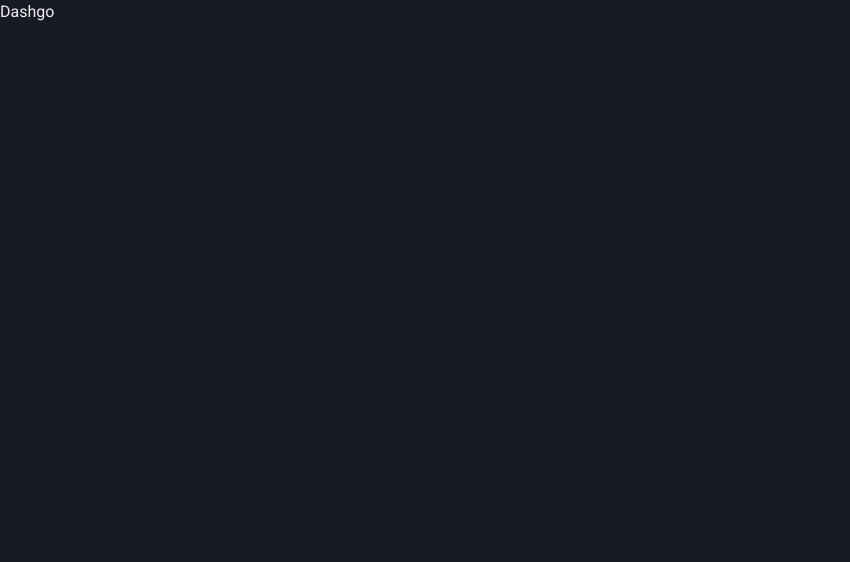
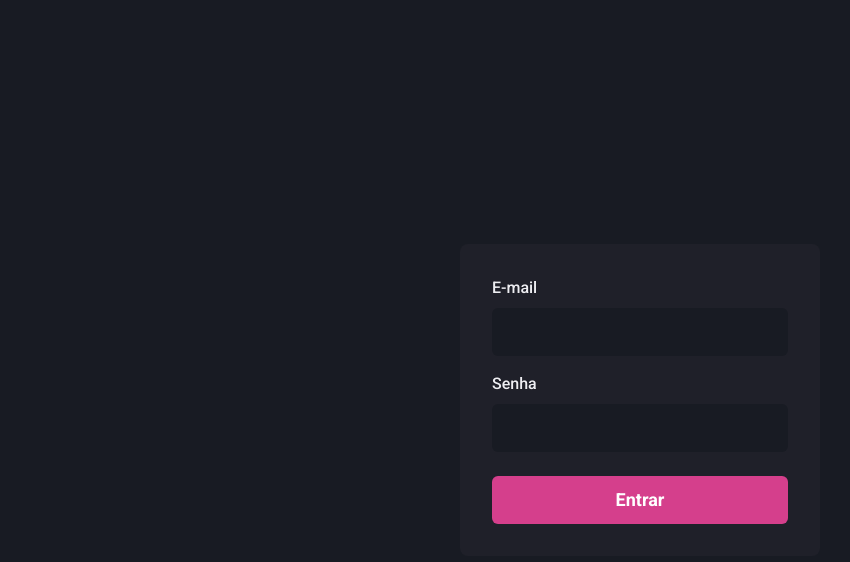
Before and after one commit to DevMiguell/dashgo-ignite, a Next.js app: page / in a window 1280 px wide. Shown: the top 562 px of the page, without its empty margins (0-850 px from the left). Built offline with nearby package versions, Linux system fonts and the light colour scheme.

Commit message:
Criando pagina Home e componente de Input

```diff
--- /dev/null
+++ b/src/components/Form/Input.tsx
@@ -0,0 +1,29 @@
+import { FormControl, FormLabel, Input as ChakraInput, InputProps as  ChakraInputProps } from "@chakra-ui/react";
+
+interface InputProps extends ChakraInputProps{
+  name: string
+  label?: string
+}
+
+export function Input({name, label, ...rest }: InputProps) {
+  return (
+    <FormControl>
+      { !!label && <FormLabel htmlFor={name}>{label}</FormLabel>}
+
+      <ChakraInput
+        name={name}
+        id={name}
+        type="email"
+        focusBorderColor="pink.500"
+        bgColor="gray.900"
+        variant="filled"
+        _hover={{
+          bgColor: "gray.900"
+        }}
+        size="lg"
+        {...rest}
+      />
+    </FormControl>
+
+  )
+}
--- a/src/pages/index.tsx
+++ b/src/pages/index.tsx
@@ -1,5 +1,30 @@
-export default function Home() {
+import { Button, Flex, Stack } from '@chakra-ui/react'
+import { Input } from '../components/Form/Input'
+
+export default function SignIn() {
   return (
-    <h1>Dashgo</h1>
+    <Flex
+      w="100vw"
+      h="100vh"
+      align="center"
+      justify="center"
+    >
+      <Flex
+        as="form"
+        width="100%"
+        maxWidth={360}
+        bg="gray.800"
+        p="8"
+        borderRadius={8}
+        flexDir="column"
+      >
+        <Stack spacing="4">
+          <Input type="email" name="email" label="E-mail"/>
+          <Input type="password" name="password" label="Senha"/>
+        </Stack>
+
+        <Button type="submit" mt="6" colorScheme="pink" size="lg">Entrar</Button>
+      </Flex>
+    </Flex>
   )
 }
```
